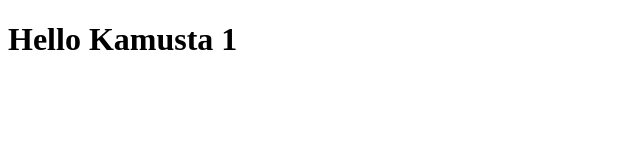
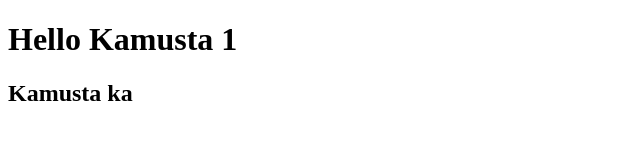
Before and after one commit to Ferdzxs/git, a plain HTML site: page try/index.html in a window 1280 px wide. Shown: the whole page, without its empty margins (0-640 px from the left). Drawn offline with Linux system fonts and the light colour scheme.

```diff
--- a/try/index.html
+++ b/try/index.html
@@ -5,6 +5,7 @@
     <meta name="viewport" content="width=device-width, initial-scale=1.0" />
     <title>Document</title>
     <h1>Hello Kamusta 1</h1>
+    <h2>Kamusta ka</h2>
   </head>
   <body></body>
 </html>
```
